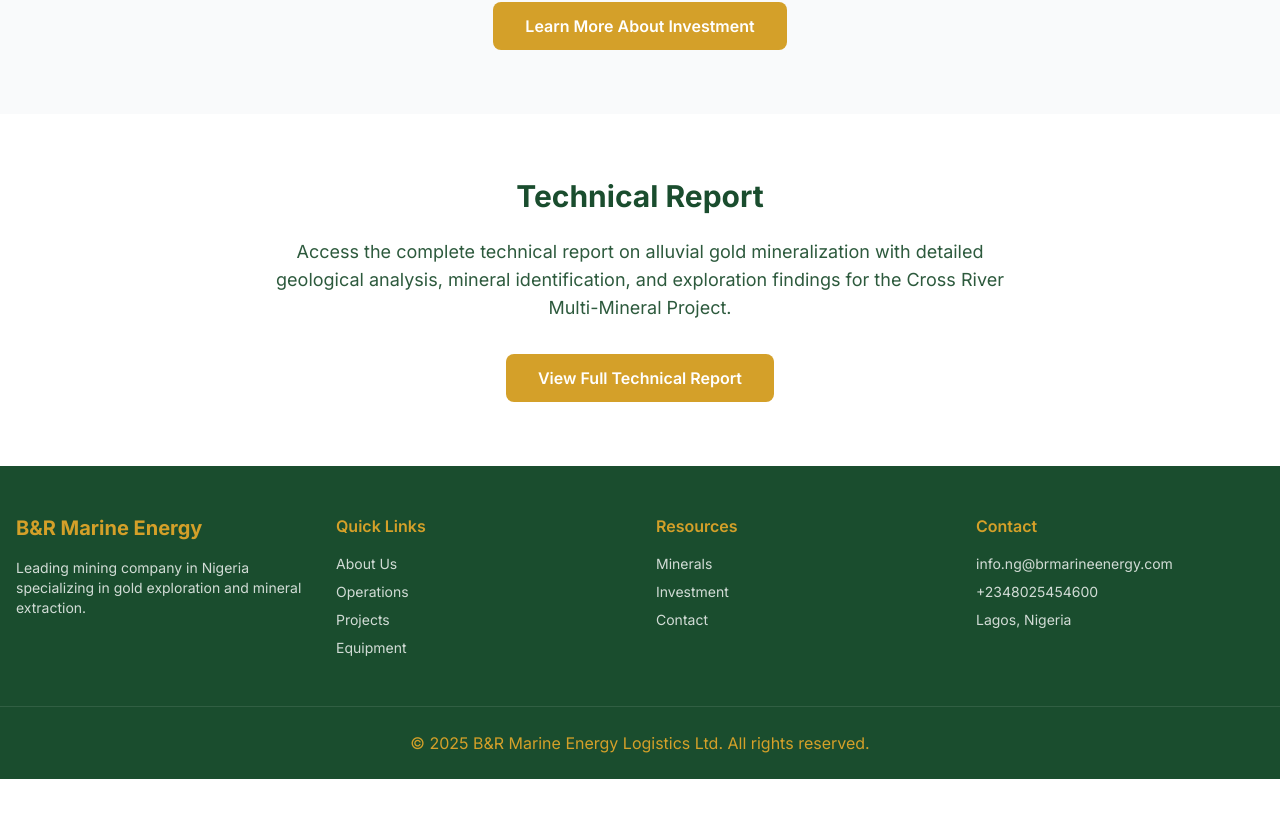
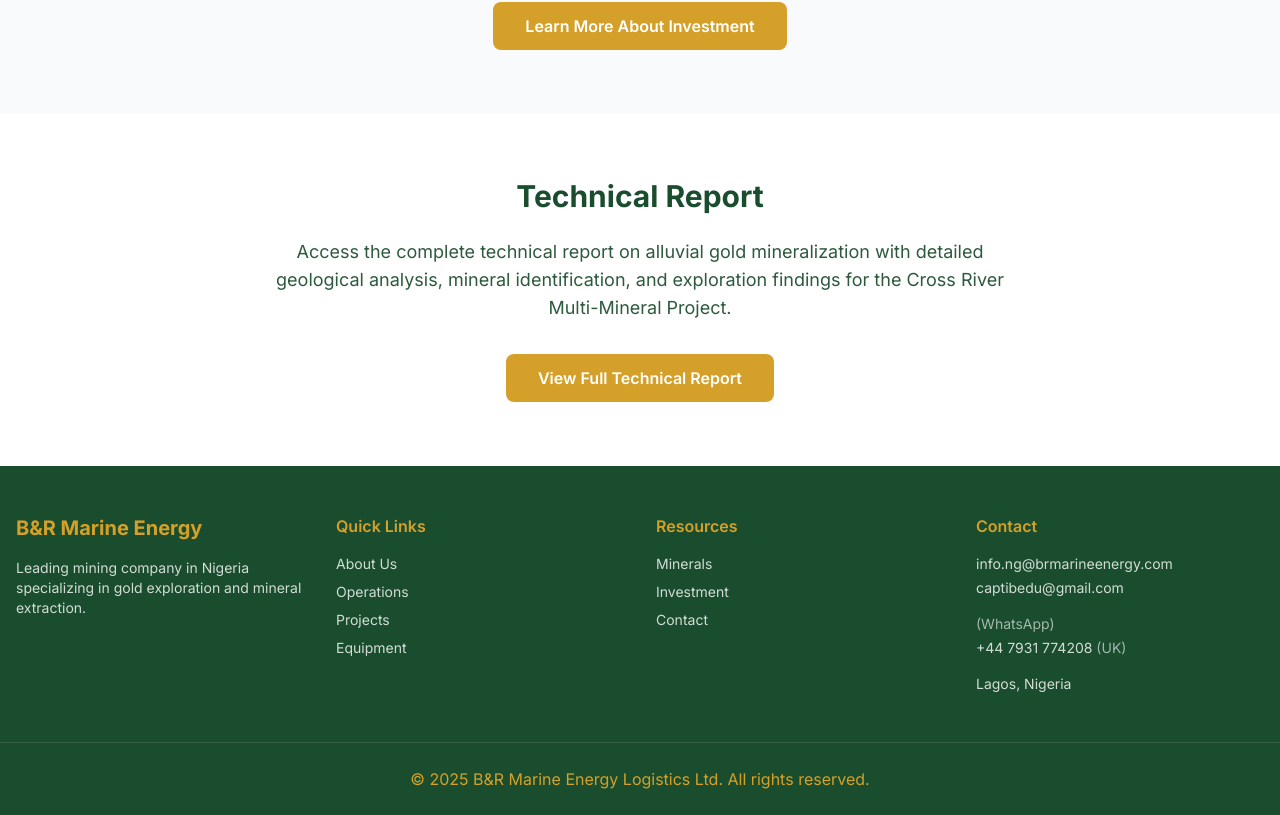
Before and after one commit to AntipasBen23/MARINE, a Next.js app: page /projects/cross-river in a window 1280 px wide. Shown: the part 2182-2997 px from the top of the page. Before the commit the page ends 2961 px from the top, so only its background shows below. Built offline with nearby package versions, Linux system fonts and the light colour scheme.

Commit message:
updated footer

```diff
--- a/src/app/components/layout/Footer.tsx
+++ b/src/app/components/layout/Footer.tsx
@@ -48,13 +48,40 @@
               Contact
             </h4>
             <div className="flex flex-col gap-2 text-sm">
-              <a href={`mailto:${contactInfo.contact.email}`} className="text-white/80 hover:text-white">
-                {contactInfo.contact.email}
-              </a>
-              <a href={`tel:${contactInfo.contact.direct}`} className="text-white/80 hover:text-white">
-                {contactInfo.contact.direct}
-              </a>
-              <p className="text-white/80">
+              {/* Emails */}
+              <div className="space-y-1">
+                <a
+                  href={`mailto:${contactInfo.contact.email}`}
+                  className="text-white/80 hover:text-white block"
+                >
+                  {contactInfo.contact.email}
+                </a>
+                <a
+                  href={`mailto:${contactInfo.contact.emailAlt}`}
+                  className="text-white/80 hover:text-white block"
+                >
+                  {contactInfo.contact.emailAlt}
+                </a>
+              </div>
+
+              {/* Phone Numbers */}
+              <div className="space-y-1 mt-2">
+                <a
+                  href={`tel:${contactInfo.contact.whatsapp}`}
+                  className="text-white/80 hover:text-white block"
+                >
+                  {contactInfo.contact.whatsapp} <span className="text-white/60">(WhatsApp)</span>
+                </a>
+                <a
+                  href={`tel:${contactInfo.contact.phones[1]}`}
+                  className="text-white/80 hover:text-white block"
+                >
+                  {contactInfo.contact.phones[1]} <span className="text-white/60">(UK)</span>
+                </a>
+              </div>
+
+              {/* Location */}
+              <p className="text-white/80 mt-2">
                 Lagos, Nigeria
               </p>
             </div>
```
